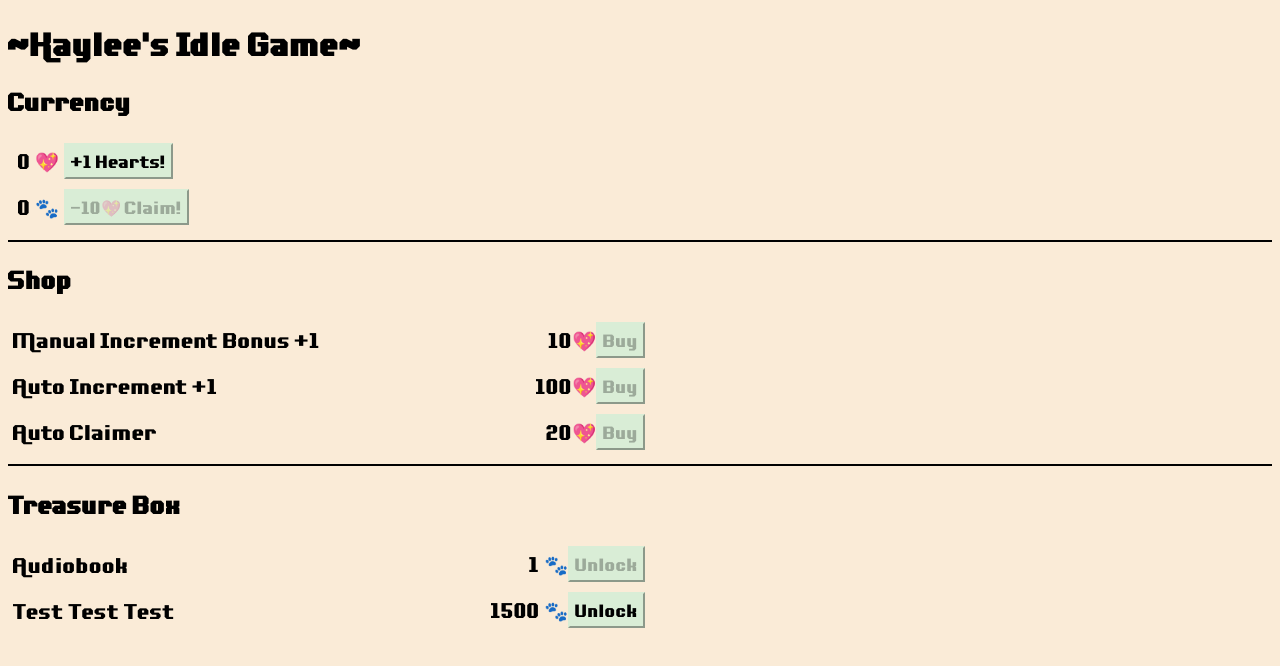
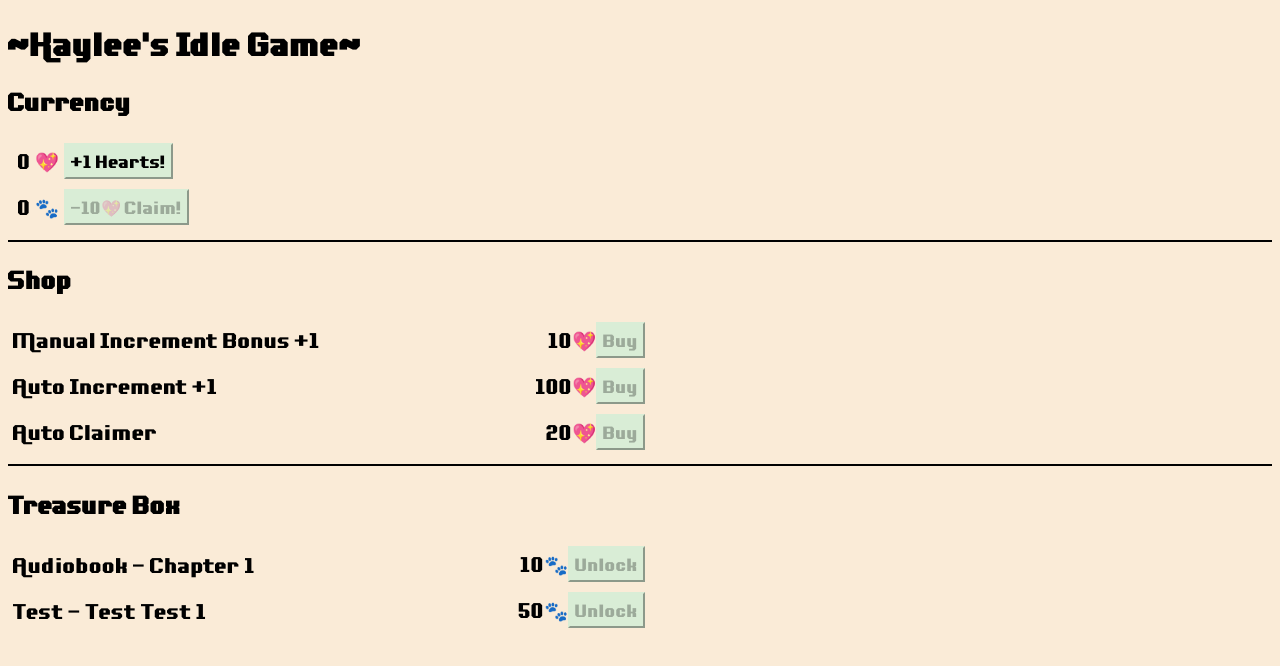
Before and after one commit to dvalderrama89/Valentines23, a plain HTML site: page index.html in a window 1280 px wide. Drawn offline with Linux system fonts and the light colour scheme.

Commit message:
refactored treasurebox to render like the shop

```diff
--- a/index.html
+++ b/index.html
@@ -32,18 +32,7 @@
         <!-- Treasure Box -->
         <hr color="black">
         <h3>Treasure Box</h3>
-        <div id="treasureBoxContainer">
-            <div class="purchase menu">
-                <div>Audiobook</div>
-                <div class="push">1 🐾</div>
-                <div><button id="hpch1" type="button" onClick="unlock(this)" class="purchase" disabled><a href="javascript:void(0)" target="_blank">Unlock</a></button></div>
-            </div>
-            <div class="purchase menu">
-                <div>Test Test Test</div>
-                <div class="push">1500 🐾</div>
-                <div><button id="hpch1" type="button" onClick="unlock(this)" class="purchase"><a href="javascript:void(0)">Unlock</a></button></div>
-            </div>
-        </div>
+        <div id="treasureBoxContainer"></div>
     </body>
     <script type="text/javascript" src="js/mainLoop.js"></script>
 </html>
--- a/js/mainLoop.js
+++ b/js/mainLoop.js
@@ -171,57 +171,6 @@ function updateKittyPawsDisplay() {
     displayCounter.innerHTML = `${modifiers.kittyPaws} 🐾`;
 }
 
-// Update the shop dynamically every animation frame depending on what is in the ShopItems JSON
-function renderShop() {
-    let shopContainer = document.getElementById("shopContainer");
-
-    for (const item of ShopItems) {
-        // Check to see if the shop element already exists in the list, if it does get rid of it and render again
-        let itemElem = document.getElementById(item.id + "Item");
-
-        if (itemElem != null) {
-            console.log("removing");
-            itemElem.remove();
-        }
-        // outer div
-        let shopItem = document.createElement("div");
-        shopItem.classList.add("purchase", "menu");
-        shopItem.setAttribute("id", item.id + "Item");
-
-        // first inner div
-        let shopItemDiv = document.createElement("div");
-        let shopItemDisplayText = document.createTextNode(item.displayName);
-        shopItemDiv.append(shopItemDisplayText);
-
-        // second inner div
-        let shopItemPriceDiv = document.createElement("div");
-        shopItemPriceDiv.classList.add("push");
-        let shopItemPriceDisplayText = document.createTextNode(`${item.price}💖`);
-        shopItemPriceDiv.append(shopItemPriceDisplayText);
-
-        // third inner div (which has a button inside of it)
-        let shopItemBuyDiv = document.createElement("div");
-        let shopItemBuyButton = document.createElement("button");
-        shopItemBuyButton.setAttribute("id", item.id);
-        shopItemBuyButton.setAttribute("type", "button");
-        shopItemBuyButton.setAttribute("onClick", "buy(this)");
-        shopItemBuyButton.classList.add("purchase");
-        shopItemBuyButton.disabled = true;
-        let shopItemBuyButtonDisplayText = document.createTextNode("Buy");
-        shopItemBuyButton.append(shopItemBuyButtonDisplayText);
-        shopItemBuyDiv.append(shopItemBuyButton);
-
-        // Combine the three divs to the outer div
-        shopItem.append(shopItemDiv);
-        shopItem.append(shopItemPriceDiv);
-        shopItem.append(shopItemBuyDiv);
-
-        // Final combine
-        shopContainer.append(shopItem);
-    }
-
-}
-
 function initializeModifiers() {
     if (getCookie("modifiers")) {
         modifiers = JSON.parse(getCookie("modifiers"));
@@ -275,8 +224,112 @@ function initializeShops() {
     }
 }
 
+// Update the shop dynamically every animation frame depending on what is in the ShopItems JSON
+function renderShop() {
+    let shopContainer = document.getElementById("shopContainer");
+
+    for (const item of ShopItems) {
+        // Check to see if the shop element already exists in the list, if it does get rid of it and render again
+        let itemElem = document.getElementById(item.id + "Item");
+
+        if (itemElem != null) {
+            console.log("removing");
+            itemElem.remove();
+        }
+        // outer div
+        let shopItem = document.createElement("div");
+        shopItem.classList.add("purchase", "menu");
+        shopItem.setAttribute("id", item.id + "Item");
+
+        // first inner div
+        let shopItemDiv = document.createElement("div");
+        let shopItemDisplayText = document.createTextNode(item.displayName);
+        shopItemDiv.append(shopItemDisplayText);
+
+        // second inner div
+        let shopItemPriceDiv = document.createElement("div");
+        shopItemPriceDiv.classList.add("push");
+        let shopItemPriceDisplayText = document.createTextNode(`${item.price}💖`);
+        shopItemPriceDiv.append(shopItemPriceDisplayText);
+
+        // third inner div (which has a button inside of it)
+        let shopItemBuyDiv = document.createElement("div");
+        let shopItemBuyButton = document.createElement("button");
+        shopItemBuyButton.setAttribute("id", item.id);
+        shopItemBuyButton.setAttribute("type", "button");
+        shopItemBuyButton.setAttribute("onClick", "buy(this)");
+        shopItemBuyButton.classList.add("purchase");
+        shopItemBuyButton.disabled = true;
+        let shopItemBuyButtonDisplayText = document.createTextNode("Buy");
+        shopItemBuyButton.append(shopItemBuyButtonDisplayText);
+        shopItemBuyDiv.append(shopItemBuyButton);
+
+        // Combine the three divs to the outer div
+        shopItem.append(shopItemDiv);
+        shopItem.append(shopItemPriceDiv);
+        shopItem.append(shopItemBuyDiv);
+
+        // Final combine
+        shopContainer.append(shopItem);
+    }
+}
+
 function renderTreasureBox() {
-    console.log("todo tb");
+    let treasureBoxContainer = document.getElementById("treasureBoxContainer");
+
+    for (const item of TreasureBox) {
+        // Check to see if the shop element already exists in the list, if it does get rid of it and render again
+        let itemElem = document.getElementById(item.id + "Item");
+
+        if (itemElem != null) {
+            console.log("removing tb");
+            itemElem.remove();
+        }
+        // outer div
+        let treasureBoxItem = document.createElement("div");
+        treasureBoxItem.classList.add("purchase", "menu");
+        treasureBoxItem.setAttribute("id", item.id + "Item");
+
+        // first inner div
+        let treasureBoxItemDiv = document.createElement("div");
+        let treasureBoxDisplayText = document.createTextNode(item.displayName);
+        treasureBoxItemDiv.append(treasureBoxDisplayText);
+
+        // second inner div
+        let treasureBoxPriceDiv = document.createElement("div");
+        treasureBoxPriceDiv.classList.add("push");
+        let treasureBoxPriceDisplayText = document.createTextNode(`${item.price}🐾`);
+        treasureBoxPriceDiv.append(treasureBoxPriceDisplayText);
+
+        // third inner div (which has a button inside of it)
+        let treasureBoxBuyDiv = document.createElement("div");
+        let treasureBoxBuyButton = document.createElement("button");
+        treasureBoxBuyButton.setAttribute("id", item.id);
+        treasureBoxBuyButton.setAttribute("type", "button");
+        treasureBoxBuyButton.setAttribute("onClick", "unlock(this)");
+        treasureBoxBuyButton.classList.add("purchase");
+        treasureBoxBuyButton.disabled = true;
+
+        // anchor inside the button
+        let treasureBoxAnchor = document.createElement("a");
+        treasureBoxAnchor.setAttribute("href", "javascript:void(0)");
+
+        // Text inside the anchor
+        let treasureBoxBuyAnchorDisplayText = document.createTextNode("Unlock");
+        treasureBoxAnchor.append(treasureBoxBuyAnchorDisplayText);
+        treasureBoxBuyButton.append(treasureBoxAnchor);
+
+        // Append the button to the button div
+        treasureBoxBuyDiv.append(treasureBoxBuyButton);
+
+        // Combine the three divs to the outer div
+        treasureBoxItem.append(treasureBoxItemDiv);
+        treasureBoxItem.append(treasureBoxPriceDiv);
+        treasureBoxItem.append(treasureBoxBuyDiv);
+
+        // Final combine
+        treasureBoxContainer.append(treasureBoxItem);
+    }
 }
 
 function setCookie(cookieName, cookieValue, numDaysToExpire) {
@@ -330,13 +383,22 @@ function findInShop(itemID) {
     return ShopItems.find(item => item.id == itemID);
 }
 
-var TreasureBox = {
-    "audiobook": {
-        "title": "HPCh1",
-        "displayName": "Harry Potter - The Sorcerer's Stone Chapter 1 Audiobook",
-        "filePath": "rewards/testFileHP1.mp3"
-    }
-}
+var TreasureBox =
+[{
+    "id": "hpChapter1",
+    "displayName": "Audiobook - Chapter 1",
+    "owned": 0,
+    "price": 10,
+    "filePath": "rewards/testFileHP1.mp3"
+},
+{
+    "id": "test1",
+    "displayName": "Test - Test Test 1",
+    "owned": 0,
+    "price": 50,
+    "filePath": "rewards/testFileHP1.mp3"
+}];
+
 
 window.addEventListener("beforeunload", (event) => {
     setCookie("modifiers", JSON.stringify(modifiers));
```
